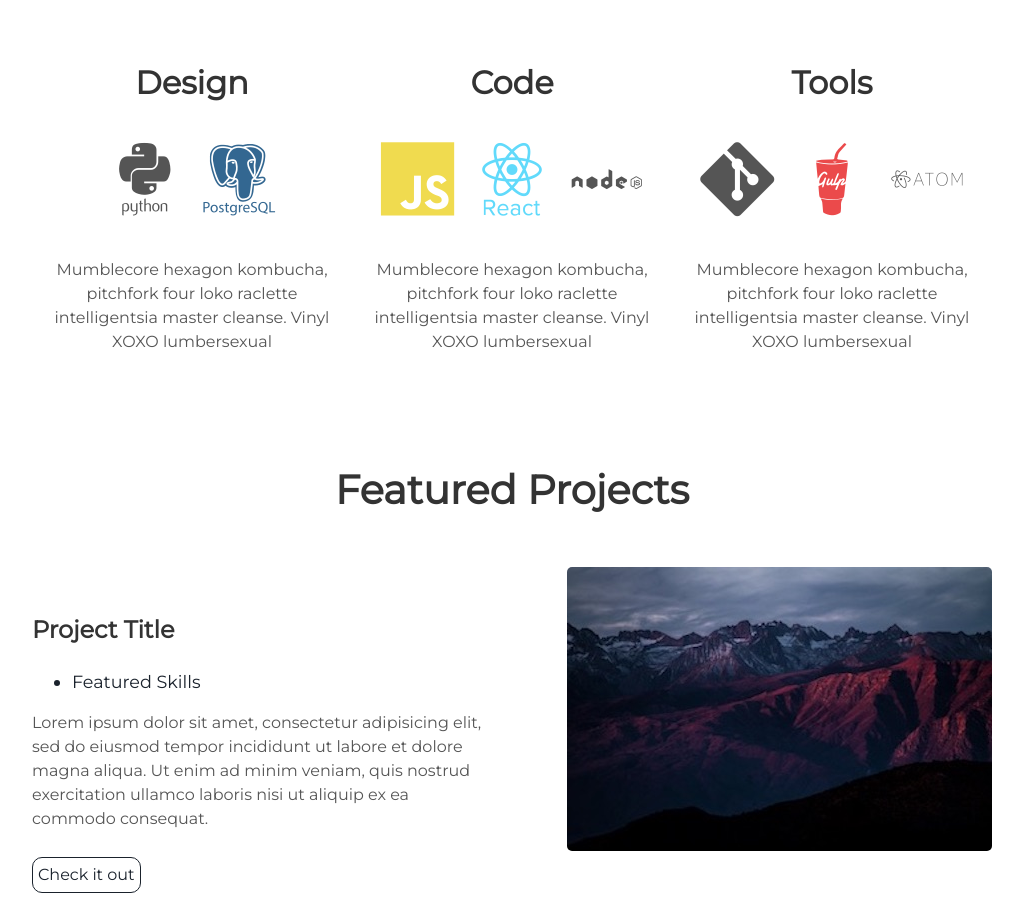
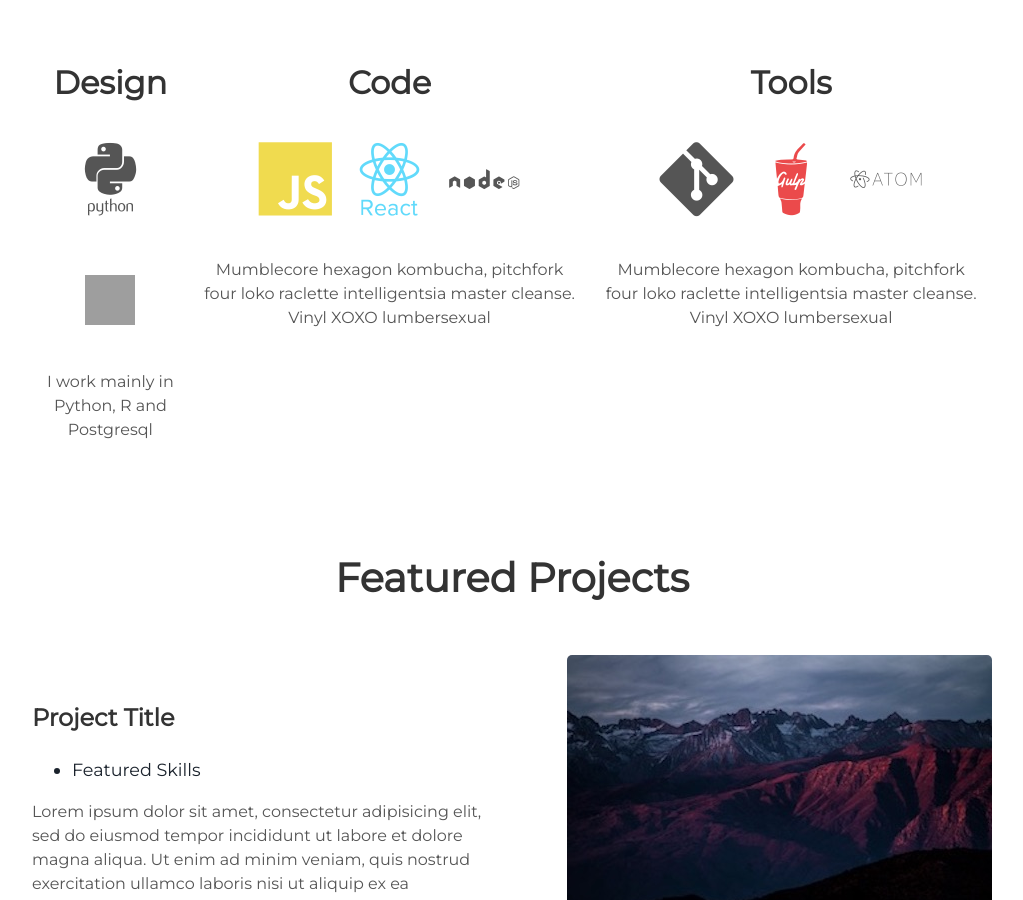
Before and after one commit to oohtmeel1/oohtmeel1.github.io, a Jekyll site: the page built from index.html, in a window 1280 px wide and 900 px high, scrolled down 1108 px. Shown: the whole window, without its empty margins (128-1151 px from the left). Built offline with Jekyll 4.4.1, drawn with Linux system fonts in a browser that asks for light colours; grey boxes are pictures that could not be loaded.

Commit message:
Update about.html

```diff
--- a/_includes/about.html
+++ b/_includes/about.html
@@ -6,10 +6,8 @@
     <div class="tech">
       <h2>Design</h2>
       <i class="devicon-python-plain-wordmark"></i>
-      <i class="devicon-postgresql-plain-wordmark colored"></i>
-      <i class="devicon-rstudio-plain colored"></i>
-      <p>Mumblecore hexagon kombucha, pitchfork four loko raclette intelligentsia master cleanse.
-        Vinyl XOXO lumbersexual</p>
+      <img src="https://cdn.jsdelivr.net/gh/devicons/devicon@latest/icons/rstudio/rstudio-original.svg", width = 50, height = 50/>
+      <p>I work mainly in Python, R and Postgresql </p>
     </div>
     <div class="tech">
       <h2>Code</h2>
```
